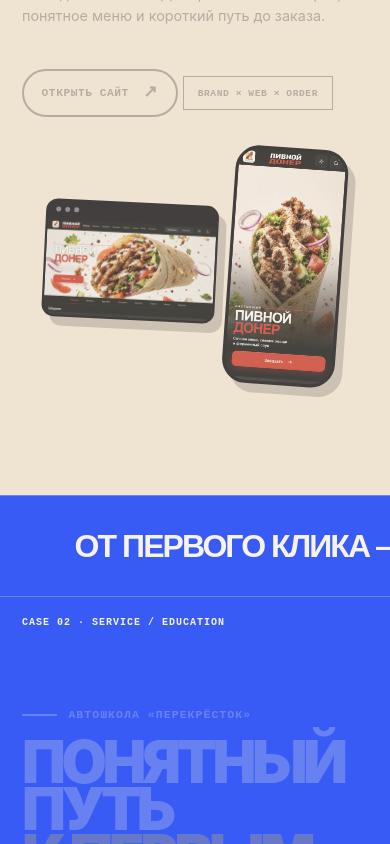
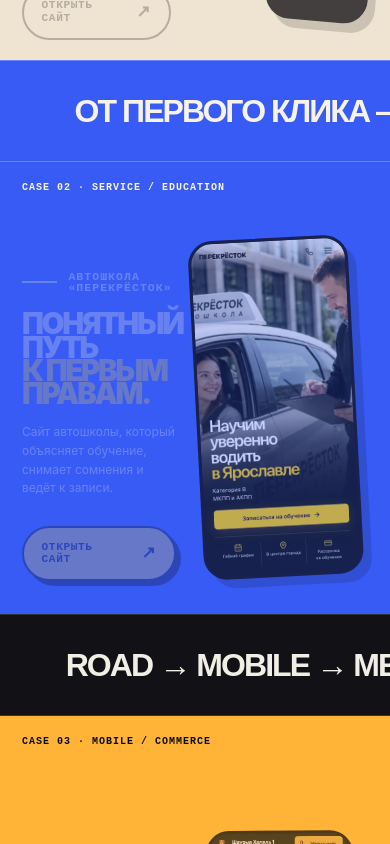
Before and after one commit to fastnightshadow-bit/ilya-one-take-portfolio, a website built with Vite: page index.html in a window 390 px wide. Shown: the part 2360-3204 px from the top of the page. Built offline with nearby package versions, Linux system fonts and the light colour scheme.

Commit message:
feat: polish mobile project chapters

```diff
--- a/src/styles/mobile-polish.css
+++ b/src/styles/mobile-polish.css
@@ -52,4 +52,87 @@
 
   [data-scene="about"] .about__facts p { background: transparent; }
   [data-scene="about"] .about__facts p:last-child { grid-column: 1 / -1; }
+
+  [data-scene="pivnoy-doner"] .case__layout {
+    grid-template-columns: minmax(0, .9fr) minmax(9.5rem, 1.1fr);
+    gap: 1rem;
+    align-items: center;
+    padding-top: 2rem;
+  }
+
+  [data-scene="pivnoy-doner"] .case__headline { font-size: clamp(1.85rem, 8vw, 2.2rem); }
+  [data-scene="pivnoy-doner"] .case__headline + p { font-size: .75rem; }
+  [data-scene="pivnoy-doner"] .case__label { display: none; }
+
+  [data-scene="pivnoy-doner"] [data-project-media] {
+    position: relative;
+    display: block;
+    min-height: 20.25rem;
+    padding: 0;
+  }
+
+  [data-scene="pivnoy-doner"] [data-project-shot="desktop"] {
+    position: absolute;
+    right: 0;
+    top: 3.25rem;
+    width: 106%;
+    transform: rotate(-3deg);
+  }
+
+  [data-scene="pivnoy-doner"] [data-project-shot="mobile"] {
+    position: absolute;
+    right: 0;
+    top: 0;
+    z-index: 2;
+    width: 56%;
+    transform: rotate(3deg);
+  }
+
+  [data-scene="driving-school"] .case__layout {
+    grid-template-columns: minmax(0, .92fr) minmax(8.75rem, 1.08fr);
+    gap: .75rem;
+    align-items: center;
+    padding-top: 2rem;
+  }
+
+  [data-scene="driving-school"] .case__headline { font-size: clamp(1.75rem, 7.5vw, 2.05rem); }
+  [data-scene="driving-school"] .case__headline + p { font-size: .75rem; }
+  [data-scene="driving-school"] .case__label { display: none; }
+
+  [data-scene="driving-school"] [data-project-media] {
+    position: relative;
+    display: block;
+    min-height: 21rem;
+    padding: 0;
+  }
+
+  [data-scene="driving-school"] [data-project-shot="mobile"] {
+    position: absolute;
+    right: .35rem;
+    top: 0;
+    width: min(calc(100% - .7rem), 10rem);
+    transform: rotate(-2deg);
+  }
+
+  [data-scene="driving-school"] [data-project-shot="desktop"] { display: none; }
+
+  [data-scene="driving-school"] .case__action {
+    margin-top: 1rem;
+    box-shadow: 5px 5px 0 var(--ink);
+  }
+
+  [data-scene="shaurma-mobile"] .case__copy { align-self: center; }
+
+  [data-scene="shaurma-mobile"] .case__headline {
+    font-size: clamp(1.55rem, 6.7vw, 1.85rem);
+    line-height: .92;
+    overflow-wrap: normal;
+    word-break: normal;
+  }
+
+  [data-transition="road-to-phone"] {
+    border-color: var(--border-dark);
+    background: #111116;
+    color: var(--paper);
+  }
 }
```
Also changed, not shown: tests/mobile-layout.spec.ts (+24 -0 lines).
